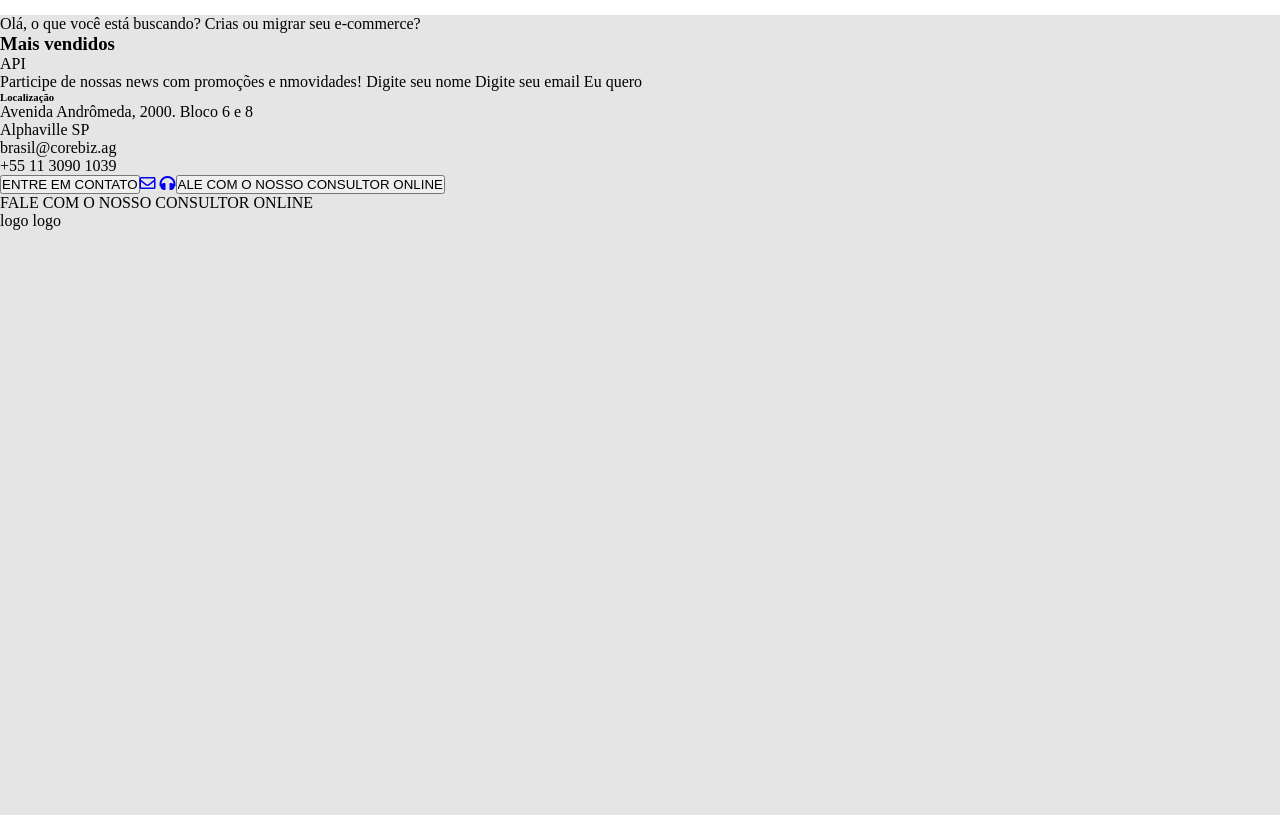
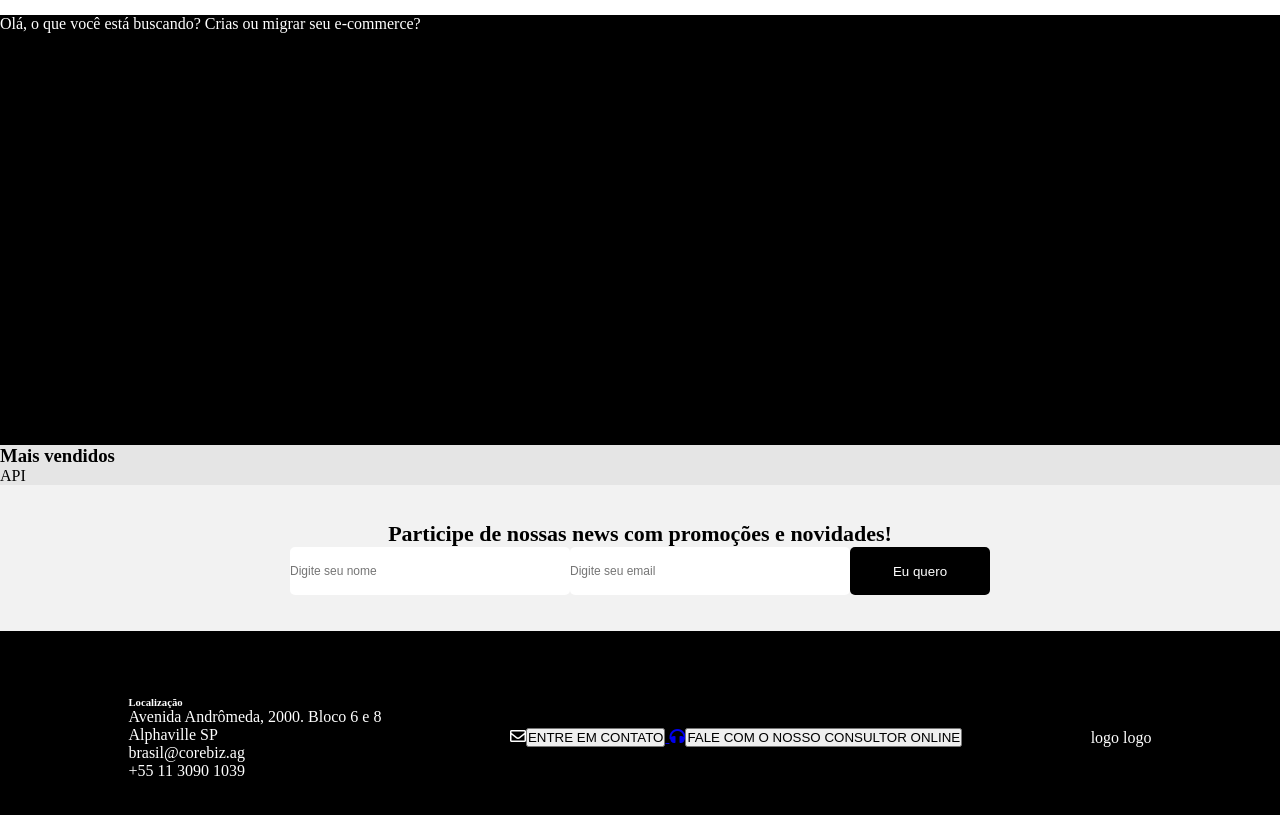
Before and after one commit to JhonatanSerafim/coretest, a plain HTML site: page index.html in a window 1280 px wide. Shown: the part 65-880 px from the top of the page. Before the commit the page ends 800 px from the top, so only its background shows below. Drawn offline with Linux system fonts and the light colour scheme; a script that the page names is missing.

Commit message:
entrega header

```diff
--- a/index.html
+++ b/index.html
@@ -10,9 +10,12 @@
     <link rel="stylesheet" href="./scss/style.css">
     <link rel="stylesheet" href="https://cdnjs.cloudflare.com/ajax/libs/font-awesome/5.15.3/css/all.min.css">
     <link rel="preconnect" href="https://fonts.gstatic.com">
-    <link href="https://fonts.googleapis.com/css2?family=Inter:wght@100;200;300;400;500;600;700;800;900&display=swap" rel="stylesheet">
+    <link href="https://fonts.googleapis.com/css2?family=Inter:wght@100;200;300;400;500;600;700;800;900&display=swap"
+        rel="stylesheet">
     <link rel="shortcut icon" type="image/png" href="./img/cropped-logo-corebiz-favicon-1-192x192.png">
-    <link href="https://fonts.googleapis.com/css2?family=Nunito:ital,wght@0,200;0,300;0,400;0,600;0,700;0,800;0,900;1,200;1,300;1,400;1,600;1,700;1,800;1,900&display=swap" rel="stylesheet">
+    <link
+        href="https://fonts.googleapis.com/css2?family=Nunito:ital,wght@0,200;0,300;0,400;0,600;0,700;0,800;0,900;1,200;1,300;1,400;1,600;1,700;1,800;1,900&display=swap"
+        rel="stylesheet">
 
 </head>
 
@@ -41,12 +44,17 @@
         </div>
 
     </header>
-    <main>
-        <section class="container">
-            <section class="col1">
+    <main class="container">
+        <section class="secao1">
+            <div>
             <p>Olá, o que você está buscando?
                 Crias ou migrar seu
                 e-commerce?</p>
+            </div>
+
+            <div class="banner">
+
+            </div>
 
         </section>
 
@@ -55,12 +63,28 @@
             API
         </section>
 
-            <section class="col3">
-                Participe de nossas news com promoções e nmovidades!
+        <section class="secao3">
 
-                Digite seu nome
-                Digite seu email
-                Eu quero
+            <div class="title">
+            <h1>Participe de nossas news com promoções e novidades!</h1>
+            </div>
+
+            <div class="col3">
+
+                <div class="btn-text">
+                    <input type="text" placeholder="Digite seu nome">
+
+                </div>
+                <div class="btn-text">
+                    <input type="text" placeholder="Digite seu email">
+
+                </div>
+                <div class="btn">
+                    <input type="button" value="Eu quero">
+
+                </div>
+
+            </div>
 
         </section>
         </section>
@@ -79,10 +103,8 @@
         </div>
 
         <div class="rodape2">
-            <a href="#"><input type="button" value="ENTRE EM CONTATO" ><i class="far fa-envelope"></i></a>
-            <a href="#"><i class="fas fa-headphones"></i><input type="button" value="ALE COM O NOSSO CONSULTOR ONLINE"></a>
-
-            <p>FALE COM O NOSSO CONSULTOR ONLINE</p>
+            <i class="far fa-envelope"></i></a><a href="#"><input type="button" value="ENTRE EM CONTATO">
+            <i class="fas fa-headphones"></i><a href="#"><input type="button" value="FALE COM O NOSSO CONSULTOR ONLINE"></a>
         </div>
 
         <div class="rodape3">
--- a/scss/style.scss
+++ b/scss/style.scss
@@ -72,3 +72,91 @@ header{
     }
 
 }
+
+//main
+
+.container{
+    display: flex;
+    flex-direction: column;
+
+    .secao1{
+        height: 430px;
+        background: #000000;
+        color: white;
+
+    }
+
+
+    .secao3{
+        height: 146px;
+        background: #F2F2F2;
+
+        display: flex;
+        flex-direction: column;
+        justify-content: center;
+
+    }
+
+    .col3{
+        display: flex;
+        flex-direction: row;
+        justify-content: center;
+
+        .btn-text input{
+            width: 280px;
+            height: 48px;
+            border-radius: 5px;
+            background: #FFFFFF;
+            color: #585858;
+            border: none;
+            font-size: 12px;
+            font-style: Lato;
+        }
+
+        .btn input{
+            width: 140px;
+            height: 48px;
+            border-radius: 5px;
+            background: #000000;
+            color: #FFFFFF;
+            border: none;
+
+        }
+    }
+
+
+
+    h1{
+        text-align: center;
+        font-style: lato;
+        font-size: 22px;
+    }
+
+
+
+}
+
+footer{
+    height: 213px;
+    background: #000000;
+    color: white;
+
+    display: flex;
+    flex-direction: row;
+    align-items: center;
+    justify-content: space-evenly;
+
+    .rodape1{
+        display: flex;
+        flex-direction: column;
+
+    }
+
+    .rodape2{
+
+    }
+
+    .rodape3{
+
+    }
+}
```
Also changed, not shown: img/banner.png (added), scss/style.css, 1 other file. Lines whose indentation alone changed are shown as unchanged.
